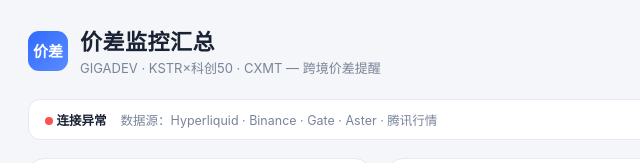
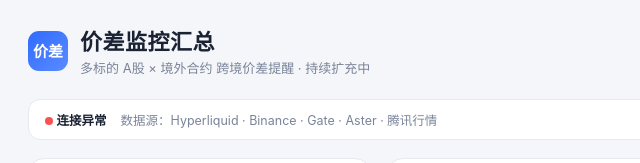
Before and after one commit to surfacebuaa-maker/spread-monitor-summary, a plain HTML site: page index.html in a window 1280 px wide. Shown: the top 163 px of the page, 82-722 px from the left. Drawn offline with Linux system fonts and the light colour scheme; no server answers.

Commit message:
Generalize subtitle for future A-share monitor expansion

```diff
--- a/index.html
+++ b/index.html
@@ -184,7 +184,7 @@
       <div class="logo">价差</div>
       <div>
         <h1>价差监控汇总</h1>
-        <div class="sub">GIGADEV · KSTR×科创50 · CXMT — 跨境价差提醒</div>
+        <div class="sub">多标的 A股 × 境外合约 跨境价差提醒 · 持续扩充中</div>
       </div>
     </div>
     <div class="controls">
```
